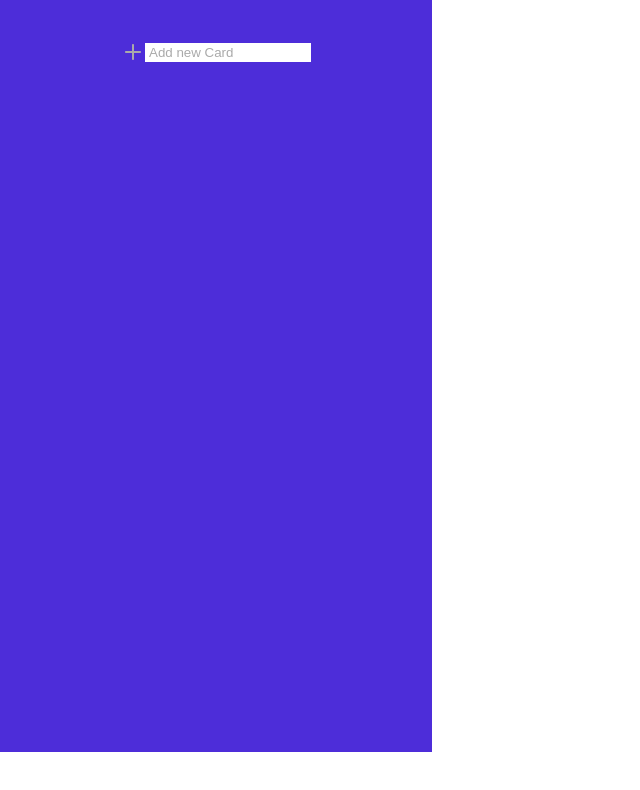
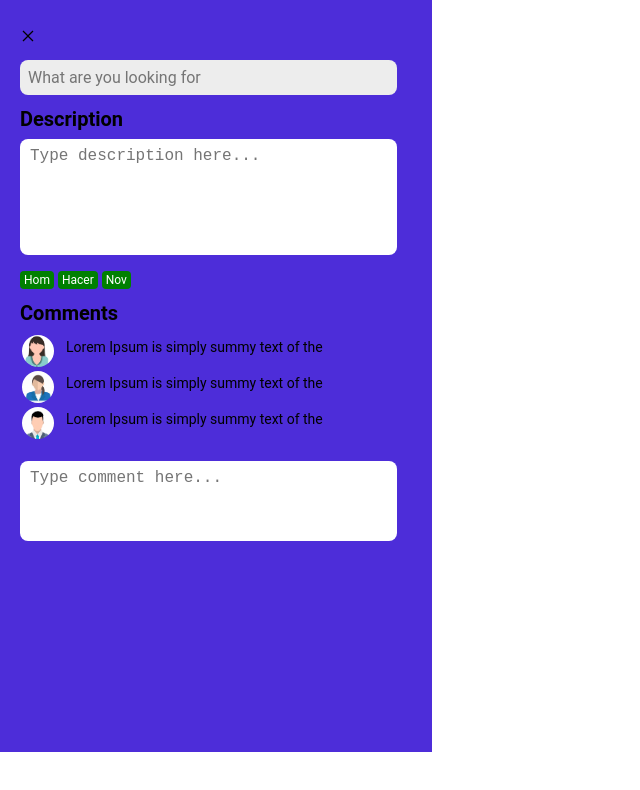
Before and after one commit to AbelJohn2020/Innova-Funding-Challenge, a React (Create React App) app: page / in a window 1280 px wide. Shown: the top 790 px of the page, without its empty margins (0-640 px from the left). Built offline with nearby package versions, Linux system fonts and the light colour scheme; the HTML template or start-up script is replaced by a standard one.

Commit message:
Add form to update todo

```diff
--- a/src/App.js
+++ b/src/App.js
@@ -1,7 +1,8 @@
 import React from 'react';
 // import Home from './Home';
 import './app.css';
-import TodoList from './components/to-do-list/TodoList';
+import Form from './components/to-do-list/form-change-todo/Form';
+// import TodoList from './components/to-do-list/TodoList';
 // import TodoForm from './components/to-do-list/TodoForm';
 // import ToDoLists from './components/ToDoLists';
 
@@ -21,7 +22,8 @@ function App() {
 
   return (
     <div className="App">
-      <TodoList />
+      <Form />
+      {/* <TodoList /> */}
       {/* <TodoForm /> */}
       {/* <Home /> */}
       {/* <ToDoLists /> */}
--- a/src/components/to-do-list/Todo.js
+++ b/src/components/to-do-list/Todo.js
@@ -1,13 +1,13 @@
 import React from 'react'
 
 const Todo = ({todos, todoCompleted}) => {
-    return todos.map( (newTodo, index) => (
+    return todos.map( (todo, index) => (
         <div
-            className={newTodo.isComplete ? 'todo-row complete' : 'todo-row'}
+            className={todo.isCompleted ? 'todo-row complete' : 'todo-row'}
             key={index}
         >
-            <div key={newTodo.id} onClick={() => todoCompleted(newTodo.id)}>
-                {newTodo.text}
+            <div key={todo.id} onClick={() => todoCompleted(todo.id)}>
+                {todo.text}
             </div>
 
         </div>
--- a/src/components/to-do-list/TodoForm.js
+++ b/src/components/to-do-list/TodoForm.js
@@ -2,11 +2,10 @@ import React, { useState } from 'react';
 import { CgMathPlus } from "react-icons/cg";
 import './todoform.css';
 
-const TodoForm = (props) => {
+const TodoForm = ({todos, onSubmit}) => {
     const [input, setInput] = useState('')
     const [isDisabled, setIsDisabled] = useState(false)
     const [send, setSend] = useState(true)
-    const [getItem, setGetItem] = useState([])
 
     const handleChange = e => {
         setInput(e.target.value)
@@ -15,13 +14,13 @@ const TodoForm = (props) => {
     const handleSubmit = e => {
         e.preventDefault();
 
-        props.onSubmit({
-            id: getItem.length,
+        onSubmit({
+            id: todos.length,
             text: input,
+            isCompleted: false,
         })
-
-        setGetItem([]);
-        console.log('todoForm', getItem);
+        setInput('');
+        // console.log('todoForm', getId);
         // props.onSubmit({
         //     id: Math.floor(Math.random() * 1000),
         //     text: input,
@@ -29,6 +28,7 @@ const TodoForm = (props) => {
 
         // setInput('');
     }
+
     return (
             <form className="todo-form" onSubmit={handleSubmit}>
                 <CgMathPlus className="todo-icon" onClick={() => setIsDisabled(!isDisabled)}/>
--- a/src/components/to-do-list/TodoList.js
+++ b/src/components/to-do-list/TodoList.js
@@ -6,19 +6,14 @@ const TodoList = () => {
     const [todos, setTodos] = useState([]);
 
     const addTodo = todo => {
-        if(!todo.text || /^\s*$/.test(todo.text)) {
-            return;
-        }
-
-        const joinTo = [todo, ...todos];
-        setTodos(joinTo);
-        console.log('TodoList', joinTo)
+        const newTodoList = [...todos, todo];
+        setTodos(newTodoList);
     }
 
     const todoCompleted = id => {
         let updateTodo = todos.map( todo => (
             todo.id === id
-            ? todo.isComplete = !todo.isComplete
+            ? todo.isCompleted = !todo.isCompleted
             : todo
         ))
         setTodos(updateTodo);
@@ -27,7 +22,7 @@ const TodoList = () => {
     return (
         <div>
             <Todo todos={todos} todoCompleted={todoCompleted}/>
-            <TodoForm onSubmit={addTodo}/>
+            <TodoForm todos={todos} onSubmit={addTodo}/>
         </div>
     )
 }
--- /dev/null
+++ b/src/components/to-do-list/form-change-todo/Comments.js
@@ -0,0 +1,13 @@
+import React from 'react';
+import './comments.css';
+
+const Comments = ({image, comment}) => {
+    return (
+        <li className="user">
+            <img className="user--photo" src={image} alt="User Profile"/>
+            <p className="user--coment">{comment}</p>
+        </li>
+    )
+}
+
+export default Comments;
--- /dev/null
+++ b/src/components/to-do-list/form-change-todo/Form.js
@@ -0,0 +1,44 @@
+import React from 'react';
+import { VscChromeClose } from "react-icons/vsc";
+import Comments from './Comments';
+import './form.css';
+import userTwo from '../../../images/user-two.jpg';
+import userFour from '../../../images/user-four.jpg';
+import userSeven from '../../../images/user-seven.jpg';
+
+const Form = () => {
+    return (
+        <form className="td--form">
+            <div className="td--form__icon">
+                <VscChromeClose className="close-icon"/>
+            </div>
+            <input
+                className="td--form__input"
+                placeholder="What are you looking for"
+            />
+            <label className="title">description</label>
+            <textarea
+                className="td--form__textarea-description"
+                placeholder="Type description here..."
+            />
+            <div className="td--form__words">
+                <p>Hom</p>
+                <p>Hacer</p>
+                <p>Nov</p>
+            </div>
+            <label className="title">comments</label>
+            <ul className="td--form__users">
+                <Comments image={userTwo} comment="Lorem Ipsum is simply summy text of the"/>
+                <Comments image={userFour} comment="Lorem Ipsum is simply summy text of the"/>
+                <Comments image={userSeven} comment="Lorem Ipsum is simply summy text of the"/>
+            </ul>
+
+            <textarea
+                className="td--form__textarea-commit"
+                placeholder="Type comment here..."
+            />
+        </form>
+    )
+}
+
+export default Form
--- /dev/null
+++ b/src/components/to-do-list/form-change-todo/comments.css
@@ -0,0 +1,21 @@
+.user {
+    display: flex;
+    align-items: center;
+    list-style-type: none;
+}
+
+.user--photo {
+    width: 32px;
+    height: 32px;
+    margin: 2px 12px 2px 2px;
+    padding: 0;
+    border-radius: 100px;
+}
+
+.user--coment {
+    font-family: 'Roboto', sans-serif;
+    font-weight: normal;
+    font-style: normal;
+    font-size: 14px;
+    padding: 0 0 8px 0;
+}
--- /dev/null
+++ b/src/components/to-do-list/form-change-todo/form.css
@@ -0,0 +1,80 @@
+.td--form {
+    display: flex;
+    flex-direction: column;
+    padding: 4px;
+}
+
+.td--form__textarea,
+.td--form__input,
+.title,
+.td--form__words p {
+    font-family: 'Roboto', sans-serif;
+}
+
+.close-icon {
+    margin: 0 0 12px 0;
+    padding: 0;
+    font-size: 16px;
+}
+
+.td--form__input,
+.td--form__textarea {
+    background: #EDEDED;
+}
+
+.td--form__input {
+    width: 92%;
+    padding: 8px;
+    border-radius: 8px;
+    border: none;
+    outline: none;
+    font-size: 16px;
+}
+
+.td--form__textarea-description,
+.td--form__textarea-commit {
+    width: 91%;
+    font-size: 16px;
+    resize: none;
+    outline: none;
+    border: none;
+    border-radius: 8px;
+    padding: 8px 10px;
+}
+
+.td--form__textarea-description {
+    height: 100px;
+}
+
+.td--form__textarea-commit {
+    height: 64px;
+}
+
+.title {
+    width: 100%;
+    text-transform: capitalize;
+    font-size: 20px;
+    font-family: 'Roboto', sans-serif;
+    font-weight: bold;
+    padding: 0;
+    margin: 12px 0 8px 0;
+}
+
+.td--form__words {
+    margin: 16px 0 0 0;
+    display: flex;
+}
+
+.td--form__words p {
+    margin: 0 4px 0 0;
+    background: green;
+    color: white;
+    padding: 2px 4px;
+    border-radius: 4px;
+    font-size: 12px;
+}
+
+.td--form__users {
+    padding: 0;
+    margin: 0 0 20px 0;
+}
--- a/src/components/to-do-list/todoform.css
+++ b/src/components/to-do-list/todoform.css
@@ -43,3 +43,15 @@
     background: #dedede;
     color: #333333;
 }
+
+
+.dissabled-button {
+    background: red;
+    padding: 2px;
+    border: none;
+    outline: none;
+    font-family: 'Roboto', sans-serif;
+    font-style: normal;
+    font-weight: bolder;
+    border-radius: 4px;
+}
```
